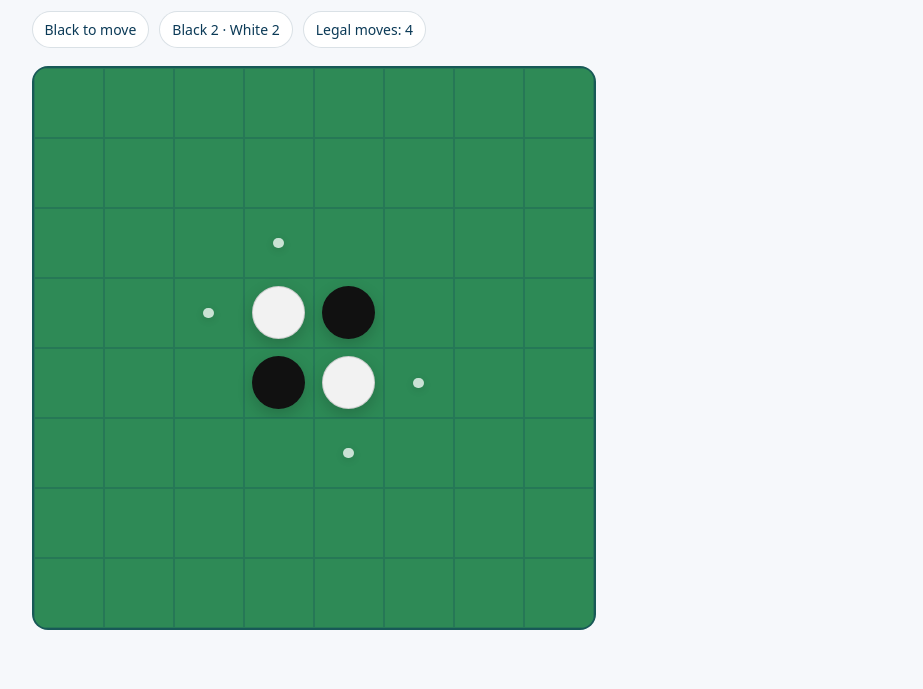
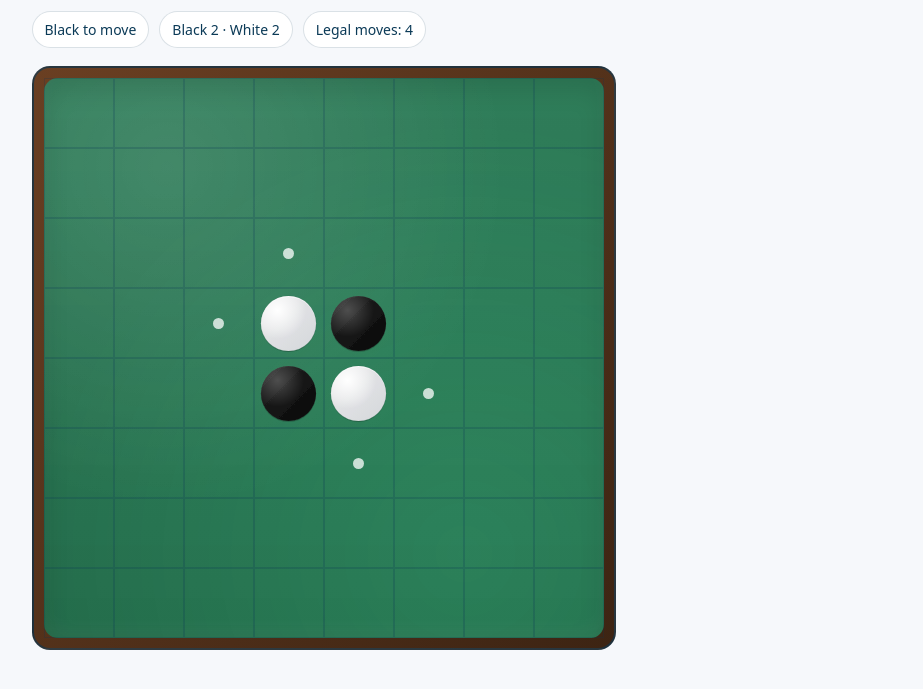
Before and after one commit to Yiyang-Xu/othello-web, a website built with Vite: page index.html in a window 1280 px wide. Shown: the part 91-780 px from the top of the page, without its empty margins (171-1094 px from the left). Built offline with nearby package versions, Linux system fonts and the light colour scheme.

Commit message:
updated the board and the pieces materials

```diff
--- a/src/style.css
+++ b/src/style.css
@@ -104,36 +104,25 @@ body {
 }
 
 .piece {
-  width: 78%;
-  height: 78%;
-  border-radius: 999px;
-  box-shadow: 0 6px 16px rgba(0,0,0,0.18);
+  width: 95%;
+  height: 95%;
+  /* border-radius: 999px; */
+  /* box-shadow: 0 6px 16px rgba(0,0,0,0.18); */
 }
 
-.piece.black { background: #111; }
-.piece.white { background: #f2f2f2; border: 1px solid rgba(0,0,0,0.15); }
+
 
 .hint {
   width: 16%;
   height: 16%;
   border-radius: 999px;
   background: rgba(255, 255, 255, 0.75);
-  box-shadow: 0 2px 8px rgba(0,0,0,0.12);
+  /* box-shadow: 0 2px 8px rgba(0,0,0,0.12); */
 }
 
-
-.cell.last::after {
-  content: "";
-  position: absolute;
-  inset: 6%;
-  border-radius: 12px;
-  outline: 2px solid rgba(255, 255, 255, 0.7);
-  pointer-events: none;
-}
-
-.cell.flipped .piece {
+/* .cell.flipped .piece {
   outline: 3px solid rgba(255, 215, 0, 0.55);
-}
+} */
 
 .message {
   min-height: 20px;
@@ -151,10 +140,6 @@ body {
   filter: saturate(0.95);
 }
 
-/* 让 ghost 更“浮”一点（可选） */
-.cell.preview-target .piece.ghost {
-  box-shadow: 0 10px 22px rgba(0,0,0,0.14);
-}
 
 /* ✅ 被翻转预览：用伪元素叠在棋子上（环 + 虚影） */
 .cell.preview-to-black .piece,
@@ -177,11 +162,10 @@ body {
 .cell.preview-to-white .piece::after {
   content: "";
   position: absolute;
-  inset: -6%;
   border-radius: 999px;
   pointer-events: none;
   box-sizing: border-box;
-  border: 3px solid transparent;
+  /* border: 2px solid transparent; */
 }
 
 /* 将翻成黑：白棋子变暗 + 黑环 */
@@ -240,10 +224,6 @@ body {
   transform: rotateY(180deg);
 }
 
-/* 让 face 继承你原来的棋子质感（你可以后面再美化渐变） */
-.piece .face.black { background: #111; }
-.piece .face.white { background: #f2f2f2; border: 1px solid rgba(0,0,0,0.15); }
-
 /* 翻转动画 */
 @keyframes othelloFlip {
   0%   { transform: rotateY(0deg) scale(1); }
@@ -272,3 +252,116 @@ body {
 .piece.pop-anim {
   animation: othelloPop 250ms ease-out;
 }
+
+
+/* ===== Piece textures (from public/) ===== */
+.piece .face.black {
+  background: url("/pieces/s2-modern-black.svg") center / cover no-repeat;
+}
+
+.piece .face.white {
+  background: url("/pieces/s2-modern-white.svg") center / cover no-repeat;
+}
+
+/* ===== Ghost uses texture too (ghost is a single div, no .face inside) ===== */
+.piece.ghost.black {
+  background: url("/pieces/s2-modern-black.svg") center / cover no-repeat;
+  opacity: 0.55;                 /* 比之前更明显 */
+  filter: saturate(0.95);
+}
+
+.piece.ghost.white {
+  background: url("/pieces/s2-modern-white.svg") center / cover no-repeat;
+  opacity: 0.55;
+  filter: saturate(0.95);
+}
+
+/* =========================
+   Style 1: Classic Wood
+   ========================= */
+
+/* board outer frame */
+.board {
+  position: relative;
+  padding: 10.1px;                 /* 木框厚度 */
+  border-radius: 18px;
+  background:
+    linear-gradient(135deg, #6a3f22, #3d2413); /* wood-ish */
+  /* box-shadow:
+    0 20px 50px rgba(0,0,0,0.25),
+    inset 0 1px 0 rgba(255,255,255,0.12); */
+}
+
+/* inner playing surface */
+.board::before {
+  content: "";
+  position: absolute;
+  inset: 10px;                   /* 内框边距 */
+  border-radius: 14px;
+  background:
+    radial-gradient(120% 120% at 20% 15%, rgba(255,255,255,0.08), rgba(255,255,255,0) 55%),
+    linear-gradient(180deg, rgba(0,0,0,0.18), rgba(0,0,0,0)),
+    #1f6f4a;                      /* deep green */
+  box-shadow:
+    inset 0 10px 22px rgba(0,0,0,0.28),
+    inset 0 -8px 18px rgba(255,255,255,0.05);
+  pointer-events: none;
+  z-index: 0;
+}
+
+/* cells should be flat, no "button tiles" feeling */
+.board > .cell {
+  position: relative;
+  z-index: 1;
+  border-radius: 0;                 /* ✅ 去掉每格圆角 */
+  background: transparent;          /* ✅ 不要每格单独上色 */
+  box-shadow: none;                 /* ✅ 不要每格阴影 */
+}
+
+/* board inner surface keeps the green felt */
+.board::before {
+  content: "";
+  position: absolute;
+  inset: 10px;
+  border-radius: 14px;
+  background:
+    radial-gradient(110% 110% at 22% 16%, rgba(255,255,255,0.10), rgba(255,255,255,0) 55%),
+    radial-gradient(110% 110% at 75% 85%, rgba(0,0,0,0), rgba(0,0,0,0.15) 70%),
+    linear-gradient(180deg, rgba(255,255,255,0.04), rgba(0,0,0,0.12)),
+    #2f8f63; /* ✅ 提亮的绿 */
+  box-shadow:
+    inset 0 10px 26px rgba(0,0,0,0.12),
+    inset 0 -10px 18px rgba(255,255,255,0.04);
+  pointer-events: none;
+  z-index: 0;
+}
+
+
+
+/* hover only changes cursor feel, not tile look */
+.board > .cell:hover {
+  filter: none;
+}
+
+.board > .cell {
+  background: transparent;   /* 关键：让台面来自 board::before */
+  border-radius: 0;
+  box-shadow: none;
+  position: relative;
+}
+
+.cell.last::after {
+  content: "";
+  position: absolute;
+  inset: 6%;
+  border-radius: 12px;
+  outline: 2px solid rgba(255, 255, 255, 0.7);
+  pointer-events: none;
+}
+
+.board > .cell::after {
+  content: "";
+  position: absolute;
+  inset: 0;
+  pointer-events: none;
+}
```
Also changed, not shown: public/pieces/s1-classic-black.svg (added), public/pieces/s1-classic-white.svg (added), public/pieces/s2-modern-black.svg (added), public/pieces/s2-modern-white.svg (added), public/pieces/s3-glass-black.svg (added), public/pieces/s3-glass-white.svg (added).
